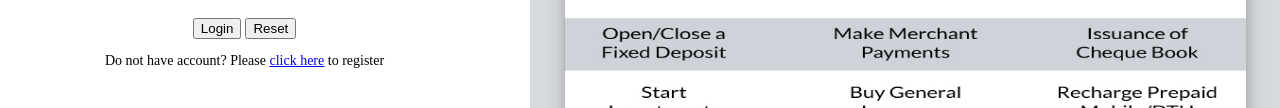
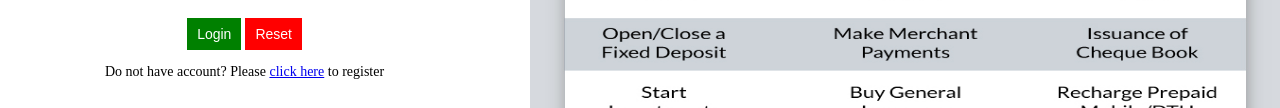
Before and after one commit to vinitkale15/demobankingapp, a plain HTML site: page netbanking.html in a window 1280 px wide. Shown: the part 374-482 px from the top of the page. Drawn offline with Linux system fonts and the light colour scheme.

Commit message:
netbanking btn style

```diff
--- a/netbanking.html
+++ b/netbanking.html
@@ -6,6 +6,26 @@
 				width: 35%;
 				height: 350px;
 				border:0;
+			}
+			.submitbtn{
+				background-color: green;
+				border:none;
+				color: white;
+				padding: 8px 10px;
+				text-align:center;
+				text-decoration:none;
+				display: inline-block;
+				font-size: 14px
+			}
+			.resetbtn{
+				background-color: red;
+				border:none;
+				color: white;
+				padding: 8px 10px;
+				text-align:center;
+				text-decoration:none;
+				display: inline-block;
+				font-size: 14px
 			}
 		</style>
 	</head>
@@ -29,8 +49,8 @@
 
 					<tr align="center"><br>
 						<td colspan="2"><br>
-							<input type="submit" value="Login">
-							<input type="reset" value="Reset"><br>
+							<input type="submit" class="submitbtn" value="Login">
+							<input type="reset" class="resetbtn" value="Reset"><br>
 							<p style="font-size:14px;">Do not have account? Please <a href="signup.html" target="_top">click here</a> to register</p>
 						</td>
 					</tr>
```
